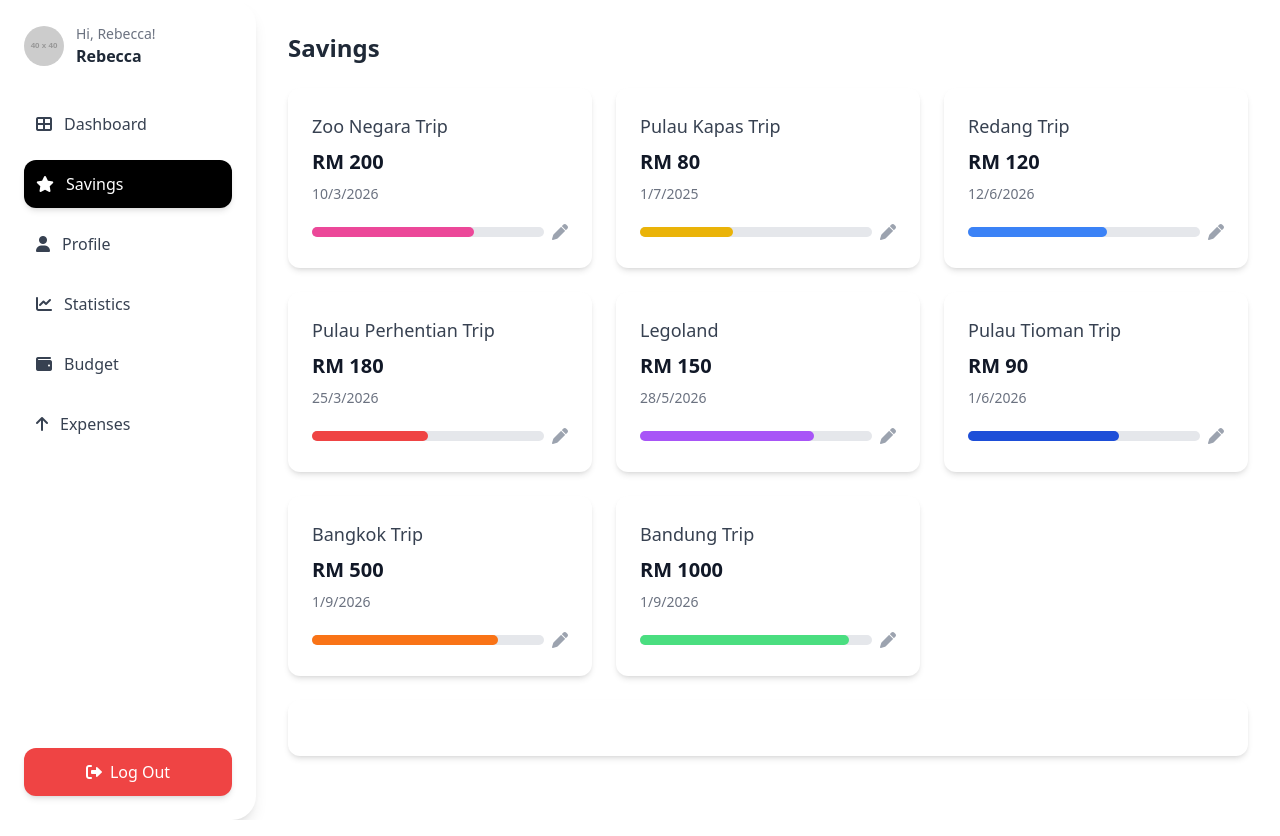
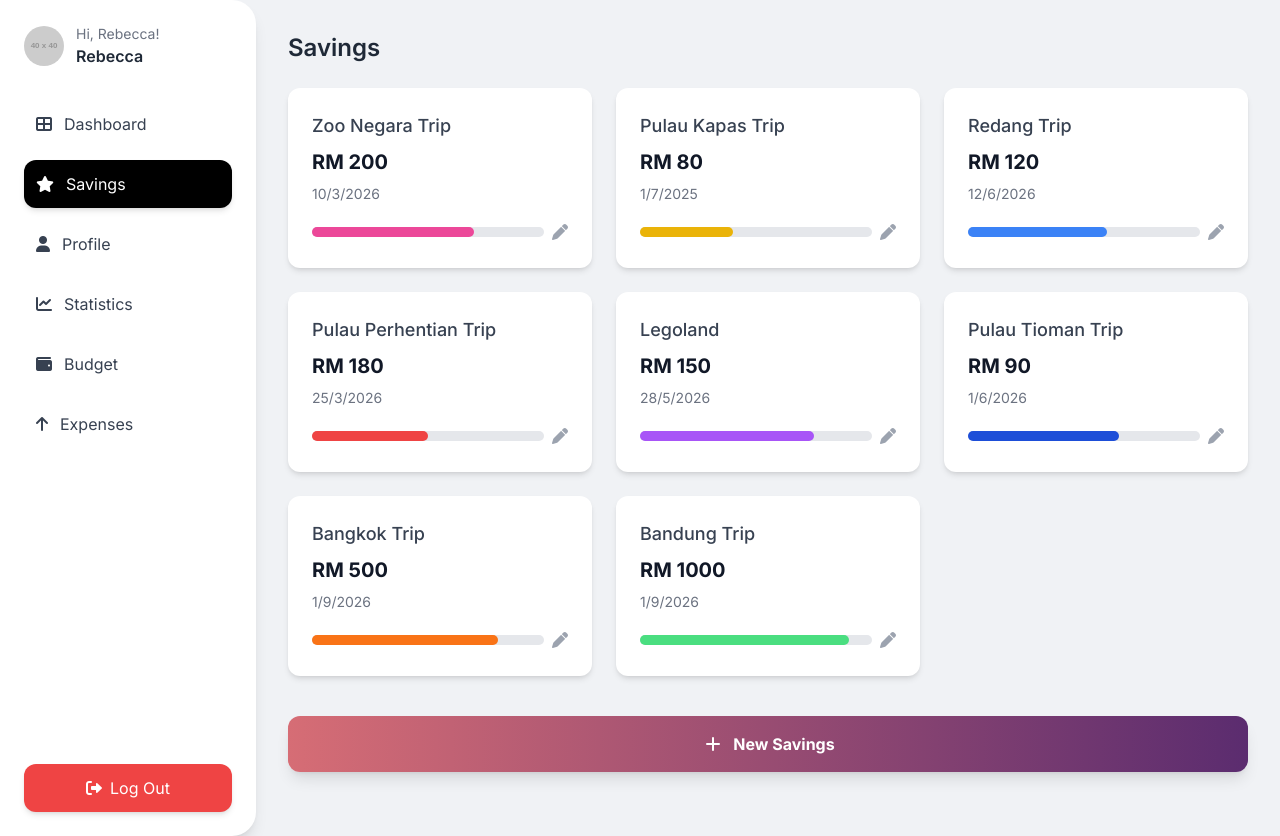
Before and after one commit to izzah488/group_assignment_CSC578, a PHP site: page /savings.html in a window 1280 px wide. Run offline with PHP 8.4, Linux system fonts and the light colour scheme; grey boxes labelled with a size stand in for pictures from a placeholder-image service; some libraries are stand-ins or nearby versions.

Commit message:
repair interface savings

```diff
--- a/interface/savings.css
+++ b/interface/savings.css
@@ -27,3 +27,30 @@
         #0000ff 80% 100% /* Entertainment - Blue */
     );
 }
+
+/* New CSS for the button-gradient */
+.button-gradient {
+    background: linear-gradient(135deg, #4CAF50, #8BC34A); /* Example gradient */
+}
+/* Use Inter as the default font */
+        body {
+            font-family: 'Inter', sans-serif;
+        }
+        /* Custom gradient for the button */
+        .button-gradient {
+            background-image: linear-gradient(to right, #D66D75, #5B2C6F);
+        }
+        /* Custom scrollbar for better aesthetics */
+        ::-webkit-scrollbar {
+            width: 8px;
+        }
+        ::-webkit-scrollbar-track {
+            background: #f1f1f1;
+        }
+        ::-webkit-scrollbar-thumb {
+            background: #d1d5db;
+            border-radius: 10px;
+        }
+        ::-webkit-scrollbar-thumb:hover {
+            background: #9ca3af;
+        }
--- a/interface/savings.html
+++ b/interface/savings.html
@@ -8,10 +8,12 @@
     <script src="https://cdn.tailwindcss.com"></script>
     <!-- Google Fonts - Inter -->
     <link href="https://fonts.googleapis.com/css2?family=Inter:wght@300;400;500;600;700&display=swap" rel="stylesheet">
+    <link rel="preconnect" href="https://fonts.googleapis.com">
+    <link rel="preconnect" href="https://fonts.gstatic.com" crossorigin>
     <!-- Font Awesome for icons -->
     <link rel="stylesheet" href="https://cdnjs.cloudflare.com/ajax/libs/font-awesome/6.0.0-beta3/css/all.min.css">
     <!-- Link to external CSS file -->
-    <link rel="stylesheet" href="styles.css">
+    <link rel="stylesheet" href="savings.css">
 </head>
 <body class="flex min-h-screen">
 
@@ -228,11 +230,13 @@
                 </div>
             </div>
 
-            <!-- New Savings Button -->
-            <button class="w-full flex items-center justify-center p-4 gradient-bg-4 text-white rounded-xl shadow-md hover:opacity-90 transition-opacity">
-                <i class="fas fa-plus mr-2"></i>
-                + new saving
-            </button>
+           <!-- New Savings Button -->
+            <div class="mt-10">
+                <button class="w-full button-gradient text-white font-bold py-4 px-4 rounded-xl shadow-lg flex items-center justify-center space-x-2 hover:opacity-90 transition-opacity duration-200">
+                    <svg xmlns="http://www.w3.org/2000/svg" class="h-6 w-6" fill="none" viewBox="0 0 24 24" stroke="currentColor"><path stroke-linecap="round" stroke-linejoin="round" stroke-width="2" d="M12 6v6m0 0v6m0-6h6m-6 0H6" /></svg>
+                    <span>New Savings</span>
+                </button>
+            </div>
         </section>
     </main>
 
```
